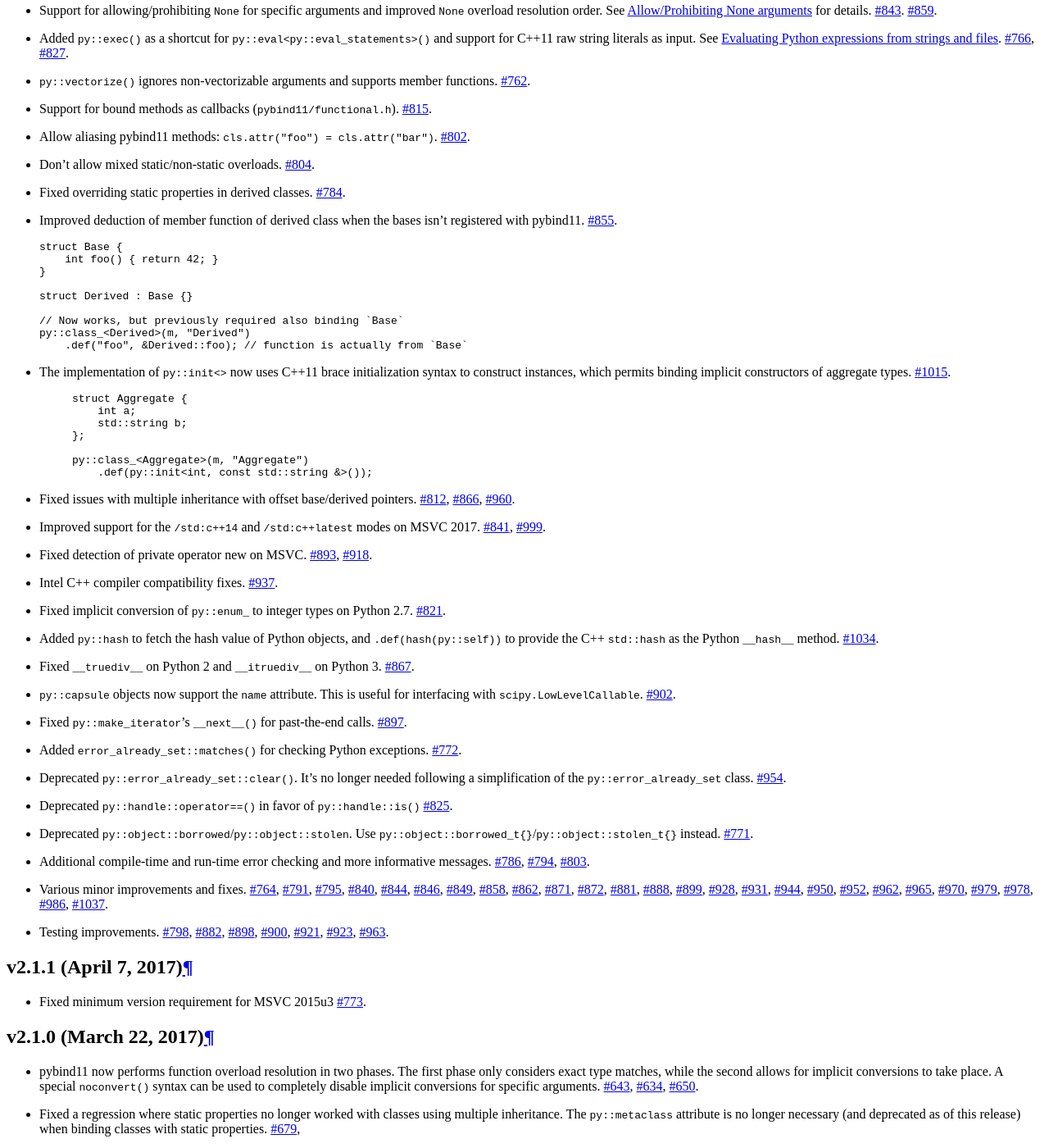
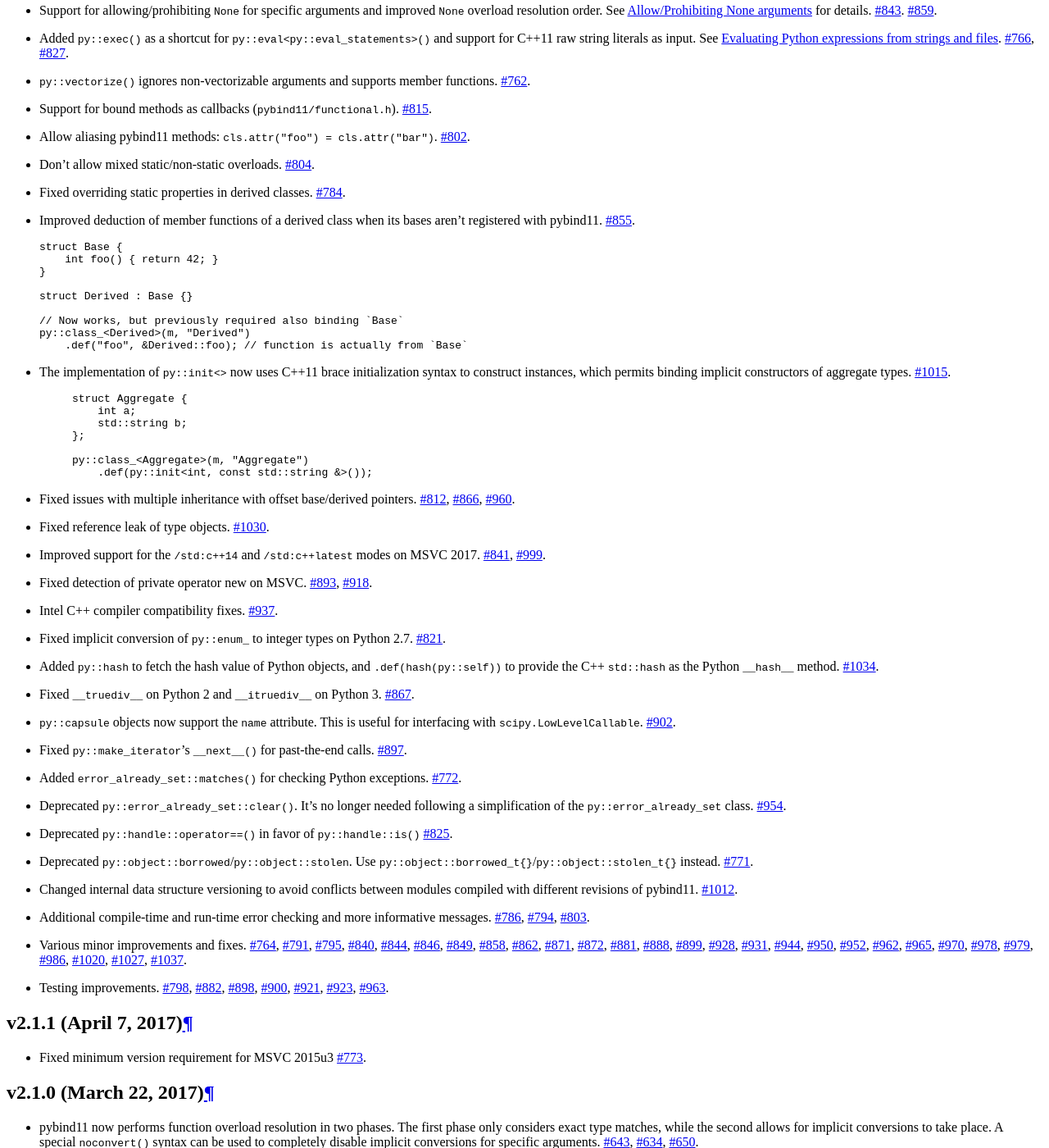
Before and after one commit to pybind/pybind11, a Sphinx documentation site: the page built from docs/changelog.rst, in a window 1280 px wide and 1400 px high, scrolled down 2639 px. Shown: the whole window at 82% size. Built offline with Sphinx 7.4.7 and the Read the Docs theme 2.0.0, drawn with Linux system fonts in a browser that asks for light colours.

Commit message:
Update changelog and upgrade guide
[skip ci]

```diff
--- a/docs/changelog.rst
+++ b/docs/changelog.rst
@@ -193,8 +194,8 @@ v2.2.0 (Not yet released)
 * Fixed overriding static properties in derived classes.
   `#784 <https://github.com/pybind/pybind11/pull/784>`_.
 
-* Improved deduction of member function of derived class when the bases
-  isn't registered with pybind11.
+* Improved deduction of member functions of a derived class when its bases
+  aren't registered with pybind11.
   `#855 <https://github.com/pybind/pybind11/pull/855>`_.
 
   .. code-block:: cpp
@@ -227,6 +228,9 @@ v2.2.0 (Not yet released)
   `#812 <https://github.com/pybind/pybind11/pull/812>`_,
   `#866 <https://github.com/pybind/pybind11/pull/866>`_,
   `#960 <https://github.com/pybind/pybind11/pull/960>`_.
+
+* Fixed reference leak of type objects.
+  `#1030 <https://github.com/pybind/pybind11/pull/1030>`_.
 
 * Improved support for the ``/std:c++14`` and ``/std:c++latest`` modes
   on MSVC 2017.
@@ -272,6 +276,10 @@ v2.2.0 (Not yet released)
   Use ``py::object::borrowed_t{}``/``py::object::stolen_t{}`` instead.
   `#771 <https://github.com/pybind/pybind11/pull/771>`_.
 
+* Changed internal data structure versioning to avoid conflicts between
+  modules compiled with different revisions of pybind11.
+  `#1012 <https://github.com/pybind/pybind11/pull/1012>`_.
+
 * Additional compile-time and run-time error checking and more informative messages.
   `#786 <https://github.com/pybind/pybind11/pull/786>`_,
   `#794 <https://github.com/pybind/pybind11/pull/794>`_,
@@ -300,9 +308,11 @@ v2.2.0 (Not yet released)
   `#962 <https://github.com/pybind/pybind11/pull/962>`_,
   `#965 <https://github.com/pybind/pybind11/pull/965>`_,
   `#970 <https://github.com/pybind/pybind11/pull/970>`_,
+  `#978 <https://github.com/pybind/pybind11/pull/978>`_,
   `#979 <https://github.com/pybind/pybind11/pull/979>`_,
-  `#978 <https://github.com/pybind/pybind11/pull/978>`_,
   `#986 <https://github.com/pybind/pybind11/pull/986>`_,
+  `#1020 <https://github.com/pybind/pybind11/pull/1020>`_,
+  `#1027 <https://github.com/pybind/pybind11/pull/1027>`_,
   `#1037 <https://github.com/pybind/pybind11/pull/1037>`_.
 
 * Testing improvements.
```
Also changed, not shown: other parts of docs/changelog.rst (+2 -1 lines), docs/upgrade.rst (+9 -0 lines).
